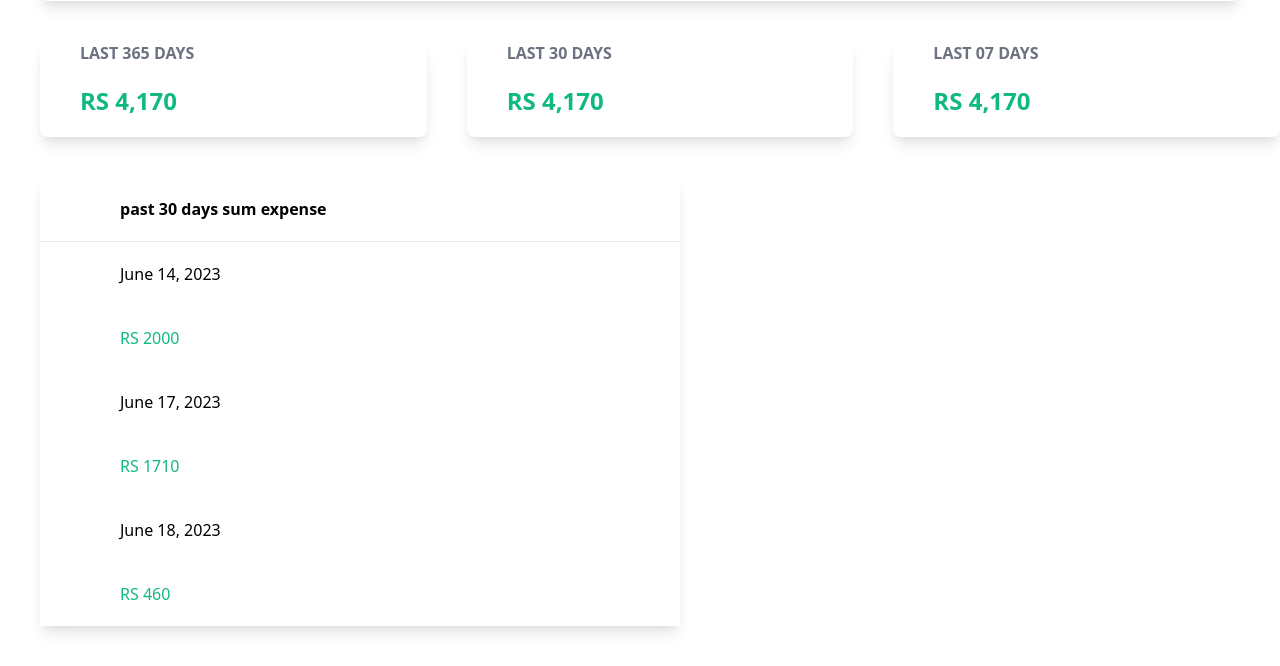
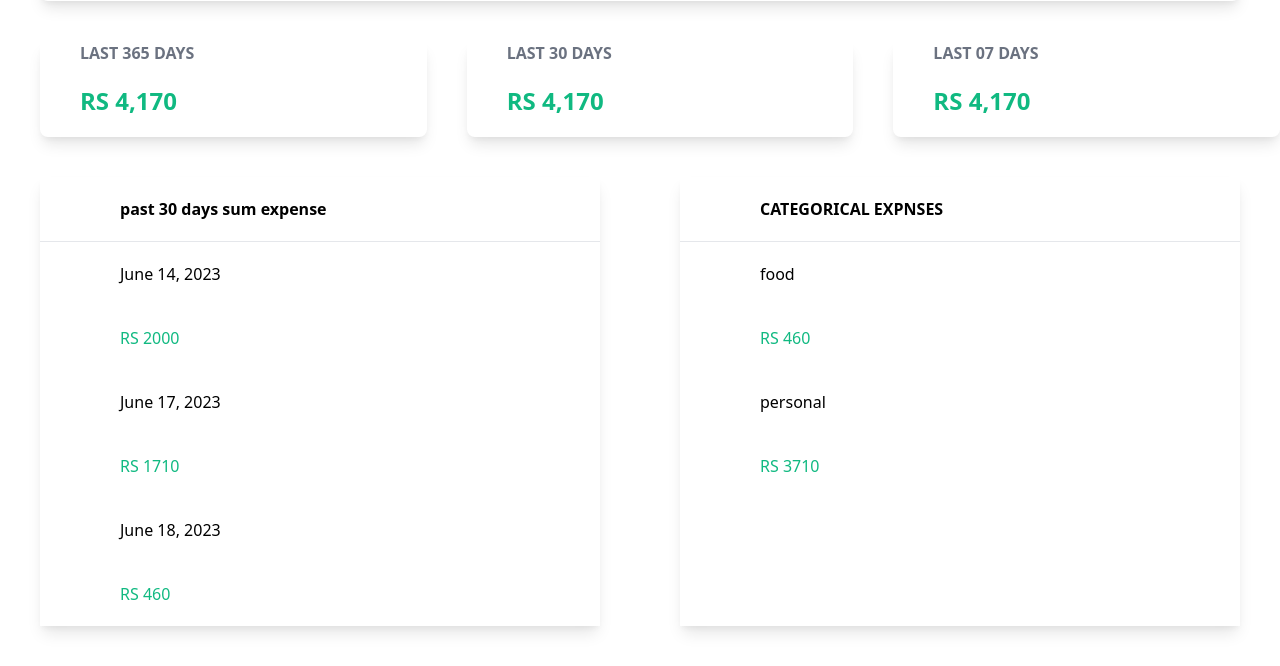
Before and after one commit to souravsouru7/expensetraker, a Django app: page / in a window 1280 px wide. Shown: the part 1136-1802 px from the top of the page. Run offline with Django 4.2, Linux system fonts and the light colour scheme; data comes from the database, SQL or seed files in the repository; both versions use the stored data as it was after the commit; style sheets or scripts are compiled from the project's sources.

Commit message:
till 223

```diff
--- a/trakapp/templates/trakapp/index.html
+++ b/trakapp/templates/trakapp/index.html
@@ -112,6 +112,25 @@
 
         </div>
     </div>
+    <div class="w-1/2 shadow-lg m-10">
+        <div class="flex flex-wrap space-x-40 font-bold px-20 py-5">
+            <span> CATEGORICAL EXPNSES</span>
+        </div>
+        <hr>
+        <div id="3-day-table">
+            {% for categry_sum in categry_sums %}
+            <div class="flex-flex-wrap px-20 py-5">
+                <span>{{ categry_sum.category }}</span>
+            </div>
+            <div class="flex flex-wrap px-20 py-5">
+                <span class="text-green-500">
+                    RS {{ categry_sum.sum }}
+                </span>
+            </div>
+        {% endfor %}
+
+        </div>
+    </div>
 </div>
 
 
--- a/trakapp/views.py
+++ b/trakapp/views.py
@@ -27,8 +27,9 @@ def index(request):
     weekly_sum = weekly_expenses.aggregate(total=Sum('amount'))
 
     daily_sums=Expense.objects.filter().values('date').order_by("date").annotate(sum=Sum('amount'))
+    categry_sums=Expense.objects.filter().values('category').order_by("category").annotate(sum=Sum('amount'))
     expense_form = ExpenseForm()
-    return render(request,'trakapp/index.html',{'expense_form':expense_form,'expenses':expenses,"total_exp": total_exp,"yearly_sum": yearly_sum,"monthly_sum":monthly_sum,"weekly_sum": weekly_sum,"daily_sums":daily_sums})
+    return render(request,'trakapp/index.html',{'expense_form':expense_form,'expenses':expenses,"total_exp": total_exp,"yearly_sum": yearly_sum,"monthly_sum":monthly_sum,"weekly_sum": weekly_sum,"daily_sums":daily_sums,"categry_sums": categry_sums})
 
 def edit(request,id):
     expense=Expense.objects.get(id=id)
```
Also changed, not shown: db.sqlite3.
